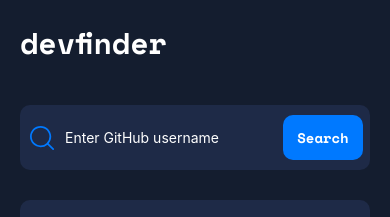
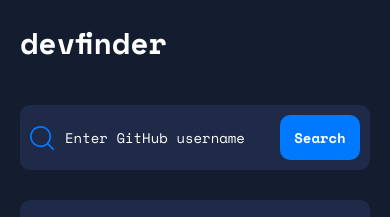
Before and after one commit to kmxtaylor/github-username-finder, a React Native app: screen / in a window 390 px wide. Shown: the top 217 px of the page. Built offline with nearby package versions, Linux system fonts and the light colour scheme.

Commit message:
update functionality: query for searched username & receive data

```diff
--- a/screens/GitHubProfile/InputArea.js
+++ b/screens/GitHubProfile/InputArea.js
@@ -1,8 +1,16 @@
-import { TextInput, View, Pressable, Image, StyleSheet } from 'react-native';
+import { useState } from 'react';
+import { TextInput, View, Pressable, StyleSheet } from 'react-native';
 import { MyTextBold }  from '../../components/MyText';
 import SearchIcon from '../../components/SearchIcon';
 
-const InputArea = () => {
+const InputArea = ({ searchUser, loading }) => {
+  const [username, setUsername] = useState('');
+
+  const handleSubmit = () => {
+    console.log('submitting username: ', username);
+    searchUser(username); // async, but don't need to wait for its completion
+  };
+
   return (
     <View style={styles.InputArea}>
       <View
@@ -15,15 +23,20 @@
         /> */}
         <TextInput
           placeholder='Enter GitHub username'
-          value={''}
+          value={username}
           keyboardType='default'
-          // onChangeText={setUsername}
-          placeholderTextColor='#fff'
+          onChangeText={setUsername}
+          placeholderTextColor={'#fff'}
           // autoCapitalize='none'
           // autoCorrect={false}
+          style={{color: '#fff', fontFamily: 'SpaceMono-Regular'}}
         />
       </View>
-      <Pressable style={styles.button}>
+      <Pressable
+        style={styles.button}
+        onPress={handleSubmit}
+        disabled={username === '' || loading}
+      >
         <MyTextBold>Search</MyTextBold>
       </Pressable>
     </View>
--- a/screens/GitHubProfile/index.js
+++ b/screens/GitHubProfile/index.js
@@ -7,33 +7,32 @@
 import InputArea from './InputArea';
 import Card from './Card';
 
+const GitHubProfile = () => {
+  const [loading, setLoading] = useState(false);
+  const [error, setError] = useState(null);
+  const [user, setUser] = useState(null);
 
-const GitHubProfile = () => {
-  // const [loading, setLoading] = useState(false);
-  // const [username, setUsername] = useState('');
-  // const [user, setUser] = useState(null);
-  // const [error, setError] = useState(null);
+  const searchUser = async (username) => {
+    setLoading(true);
+    setError(null);
+    setUser(null);
 
-  // const searchUser = async () => {
-  //   setLoading(true);
-  //   setError(null);
-  //   setUser(null);
+    try {
+      const response = await axios.get(`https://api.github.com/users/${username}`);
+      setUser(response.data);
+      console.log('User: ', response.data);
+    } catch (error) {
+      console.error(error);
+      setError(error.message);
+    }
 
-  //   try {
-  //     const response = await axios.get(`https://api.github.com/users/${username}`);
-  //     setUser(response.data);
-  //   } catch (error) {
-  //     console.error(error);
-  //     setError('User not found!');
-  //   }
-
-  //   setLoading(false);
-  // };
+    setLoading(false);
+  };
 
   return (
     <View>
       <Header />
-      <InputArea />
+      <InputArea searchUser={searchUser} loading={loading} />
       <Card />
     </View>
   );
```
